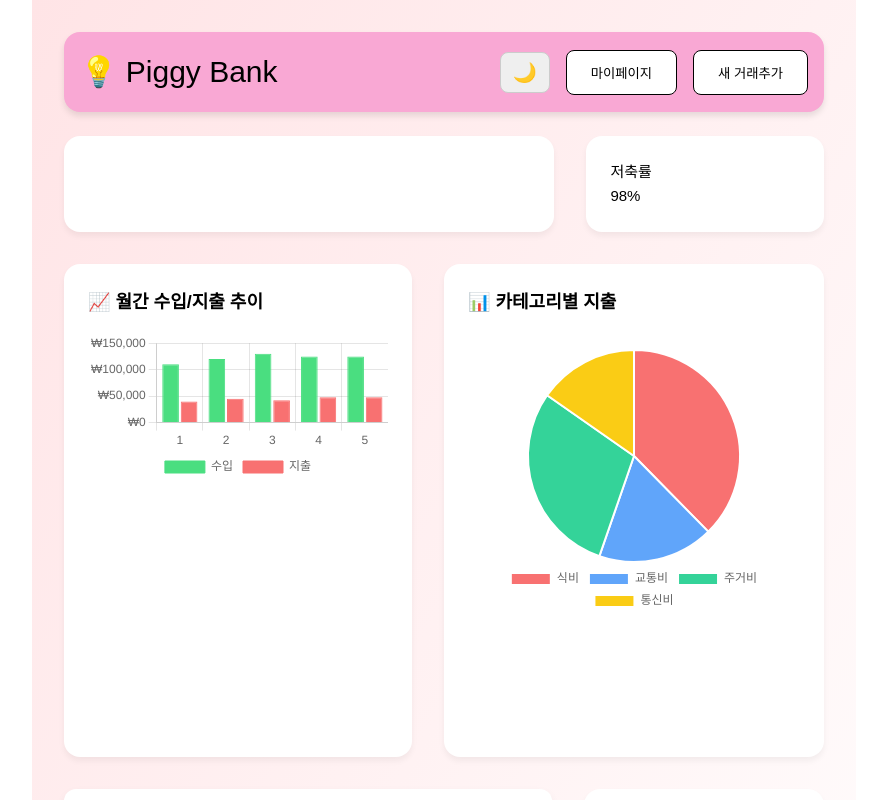
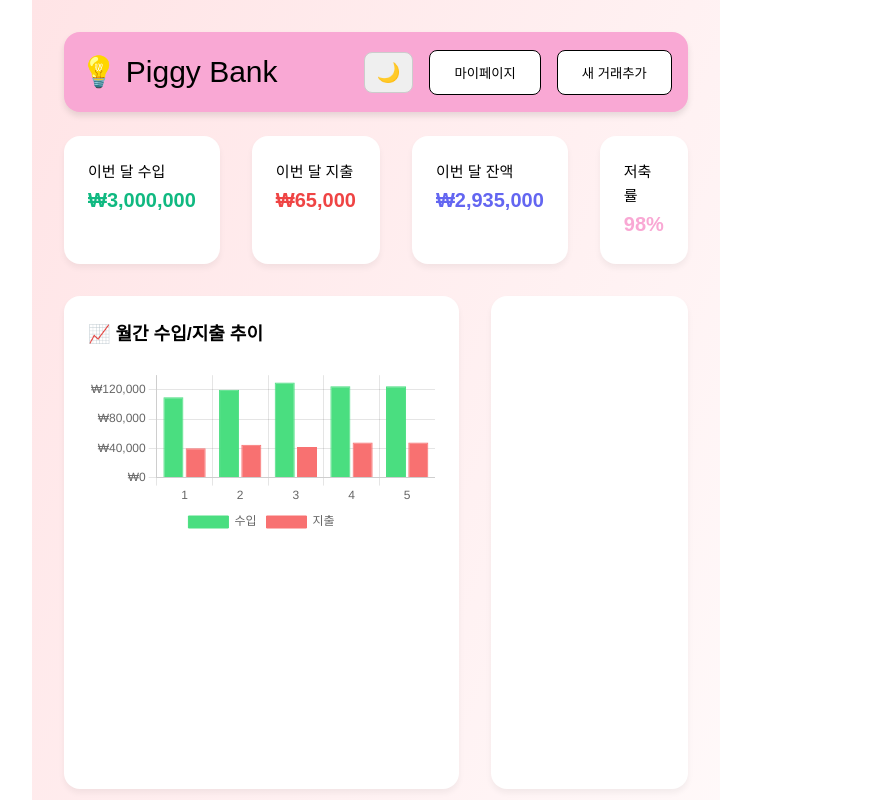
Before and after one commit to joonyee/KB-SkeletonProject-PiggyBank, a Vue app: page /home in a window 1280 px wide. Shown: the top 800 px of the page, without its empty margins (0-887 px from the left). Built offline with nearby package versions, Linux system fonts and the light colour scheme; data requests are answered from the project's data file.

Commit message:
refactor: 홈 화면 구성 편집

```diff
--- a/src/views/Home.vue
+++ b/src/views/Home.vue
@@ -14,19 +14,19 @@
 
     <!-- Summary Cards -->
     <div class="summary-grid">
-      <!-- <div class="income-card">
-        <div class="card-label">이번 달 수입</div>
+      <div class="income-card">
+        <div class="card-label" @click="monthAmount">이번 달 수입</div>
         <div class="card-value">₩{{ totalIncome.toLocaleString() }}</div>
       </div>
       <div class="expense-card">
-        <div class="card-label">이번 달 지출</div>
+        <div class="card-label" @click="monthAmount">이번 달 지출</div>
         <div class="card-value">₩{{ totalExpense.toLocaleString() }}</div>
       </div>
       <div class="balance-card">
-        <div class="card-label">이번 달 잔액</div>
+        <div class="card-label" @click="monthAmount">이번 달 잔액</div>
         <div class="card-value">₩{{ balance.toLocaleString() }}</div>
-      </div> -->
-      <div class="piggyAni"></div>
+      </div>
+      <!-- <div class="piggyAni"></div> -->
       <div class="savings-card">
         <div class="card-label" @click="savingClick">저축률</div>
         <div class="card-value">{{ savingsRate }}%</div>
@@ -41,9 +41,22 @@
         </h2>
         <PieChart :chartData="chartData" />
       </div>
-      <div class="category-summary">
-        <h2 class="section-title" @click="categoryClick">📊 카테고리별 지출</h2>
-        <CategoryPieChart :categorySpending="categorySpending" />
+      <div class="piggyAni">
+        <!-- <h2 class="section-title" @click="nowMonthClick">📌 이번 달 요약</h2>
+        <div class="summary-cards">
+          <div class="summary-card income">
+            <p class="summary-label">수입</p>
+            <p class="summary-amount">₩{{ totalIncome.toLocaleString() }}</p>
+          </div>
+          <div class="summary-card expense">
+            <p class="summary-label">지출</p>
+            <p class="summary-amount">₩{{ totalExpense.toLocaleString() }}</p>
+          </div>
+          <div class="summary-card balance">
+            <p class="summary-label">잔액</p>
+            <p class="summary-amount">₩{{ balance.toLocaleString() }}</p>
+          </div>
+        </div> -->
       </div>
     </div>
 
@@ -69,22 +82,9 @@
           </li>
         </ul>
       </div>
-      <div class="monthly-summary">
-        <h2 class="section-title" @click="nowMonthClick">📌 이번 달 요약</h2>
-        <div class="summary-cards">
-          <div class="summary-card income">
-            <p class="summary-label">수입</p>
-            <p class="summary-amount">₩{{ totalIncome.toLocaleString() }}</p>
-          </div>
-          <div class="summary-card expense">
-            <p class="summary-label">지출</p>
-            <p class="summary-amount">₩{{ totalExpense.toLocaleString() }}</p>
-          </div>
-          <div class="summary-card balance">
-            <p class="summary-label">잔액</p>
-            <p class="summary-amount">₩{{ balance.toLocaleString() }}</p>
-          </div>
-        </div>
+      <div class="category-summary">
+        <h2 class="section-title" @click="categoryClick">📊 카테고리별 지출</h2>
+        <CategoryPieChart :categorySpending="categorySpending" />
       </div>
     </div>
   </div>
@@ -197,9 +197,9 @@ const transactionsClick = () => {
   alert('최근 거래내역 페이지 이동');
 };
 
-const nowMonthClick = () => {
-  //router.push('./nowMonthpage');
-  alert('이번달 요약 페이지 이동');
+const monthAmount = () => {
+  //router.push('./monthAmount');
+  alert('이번달 요약이동');
 };
 </script>
 
@@ -276,17 +276,17 @@ const nowMonthClick = () => {
   gap: 2rem;
   margin-bottom: 2rem;
 }
-.piggyAni {
+/* .piggyAni {
   background-color: white;
   padding: 1.5rem;
   border-radius: 1rem;
   width: 100%;
   box-shadow: 0 4px 6px rgba(0, 0, 0, 0.05);
   flex: 7;
-}
-/* .income-card,
+} */
+.income-card,
 .expense-card,
-.balance-card, */
+.balance-card,
 .savings-card {
   flex: 3;
   float: right;
@@ -295,6 +295,27 @@ const nowMonthClick = () => {
   border-radius: 1rem;
   width: 100%;
   box-shadow: 0 4px 6px rgba(0, 0, 0, 0.05);
+}
+.income-card > .card-value {
+  color: #10b981;
+  font-size: 20px;
+  font-weight: bold;
+}
+.expense-card > .card-value {
+  color: #ef4444;
+  font-size: 20px;
+  font-weight: bold;
+}
+.balance-card > .card-value {
+  color: #6366f1;
+  font-size: 20px;
+  font-weight: bold;
+}
+
+.savings-card > .card-value {
+  color: #f9a8d4;
+  font-size: 20px;
+  font-weight: bold;
 }
 
 .chart-section,
@@ -308,7 +329,7 @@ const nowMonthClick = () => {
 .monthly-chart,
 .transaction-history,
 .category-summary,
-.monthly-summary {
+.piggyAni {
   flex: 1;
   background-color: white;
   padding: 1.5rem;
@@ -325,7 +346,7 @@ const nowMonthClick = () => {
   flex: 7;
 }
 
-.monthly-summary {
+.piggyAni {
   flex: 3;
 }
 
```
